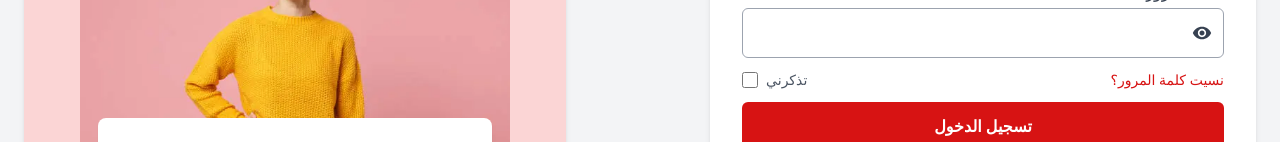
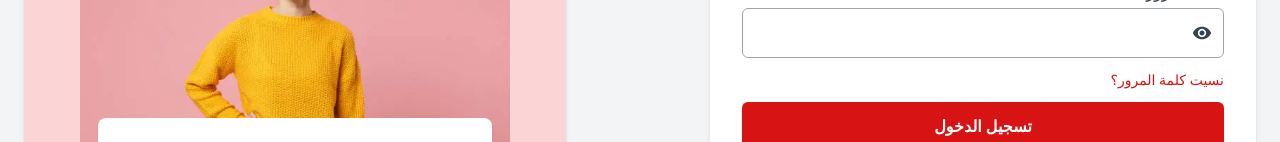
Before and after one commit to Foody-site/Foody-Website, a React (Vite) app: page /login in a window 1280 px wide. Shown: the part 379-521 px from the top of the page. Built offline with nearby package versions, Linux system fonts and the light colour scheme.

Commit message:
Refactor Login component layout for improved UI consistency and accessibility

```diff
--- a/src/components/Auth/Login.jsx
+++ b/src/components/Auth/Login.jsx
@@ -166,11 +166,7 @@ const Login = () => {
                 />
               </div>
 
-              <div className="flex justify-between items-center mb-3 text-sm text-gray-600">
-                <label className="flex items-center gap-2">
-                  <input type="checkbox" className="w-4 h-4 accent-primary-1" />
-                  تذكرني
-                </label>
+              <div className="flex justify-end items-center mb-3 text-sm text-gray-600">
                 <a href="#" className="text-primary-1 hover:underline">
                   نسيت كلمة المرور؟
                 </a>
@@ -219,9 +215,7 @@ const Login = () => {
                     size={24}
                     className={`w-6 h-6 ${googleLoading ? "opacity-30" : ""}`}
                   />
-                  <span className="sr-only">
-                    تسجيل الدخول باستخدام Google
-                  </span>
+                  <span className="sr-only">تسجيل الدخول باستخدام Google</span>
                 </button>
               </div>
             </div>
```
